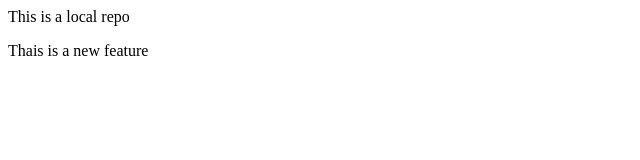
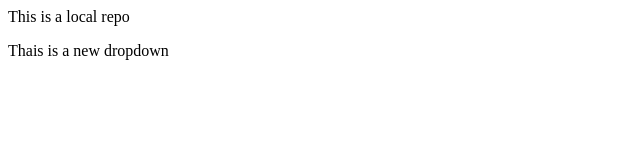
Before and after one commit to Aradhya-Khare/Localrepo, a plain HTML site: page Local-Repo/index.html in a window 1280 px wide. Shown: the full height of the page, 0-640 px from the left. Drawn offline with Linux system fonts and the light colour scheme.

```diff
--- a/Local-Repo/index.html
+++ b/Local-Repo/index.html
@@ -1,4 +1,4 @@
 <p>This is a local repo</p>
 <p>
-    Thais is a new feature
+    Thais is a new dropdown
 </p>
```
